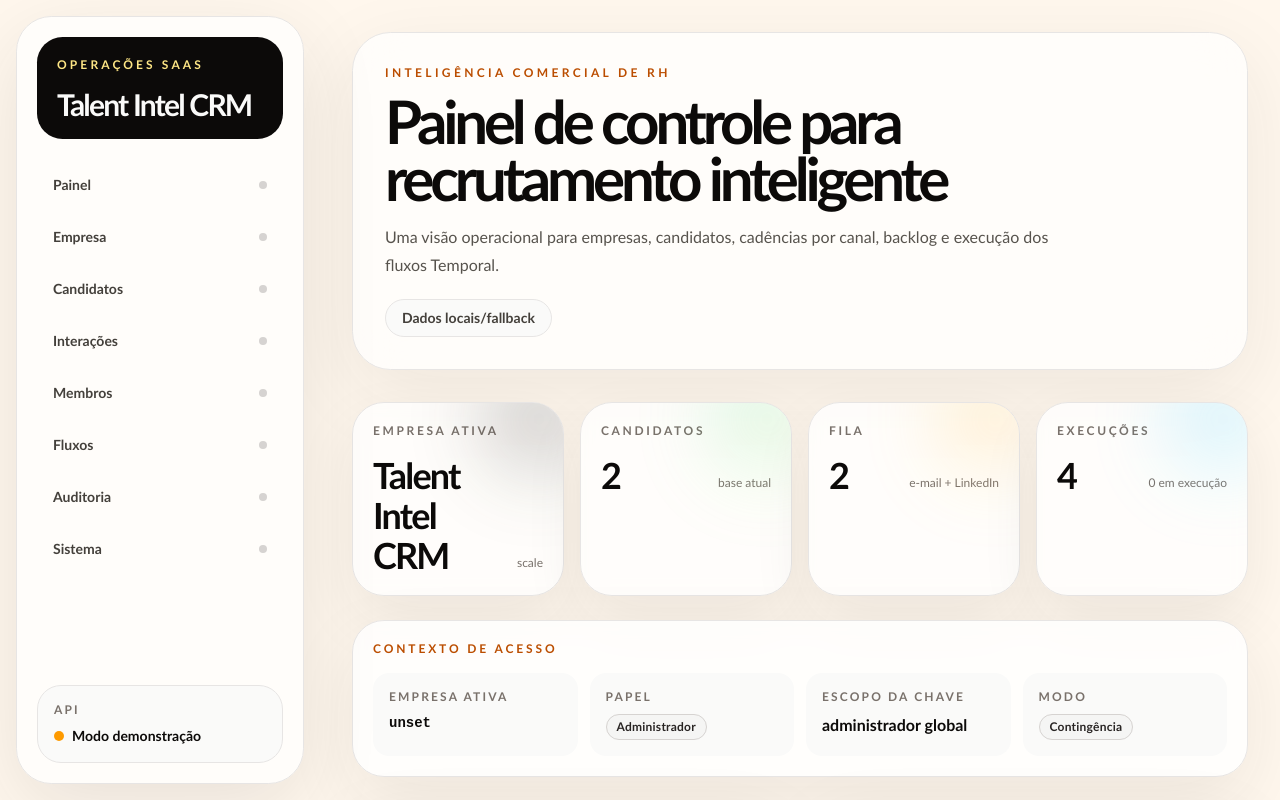
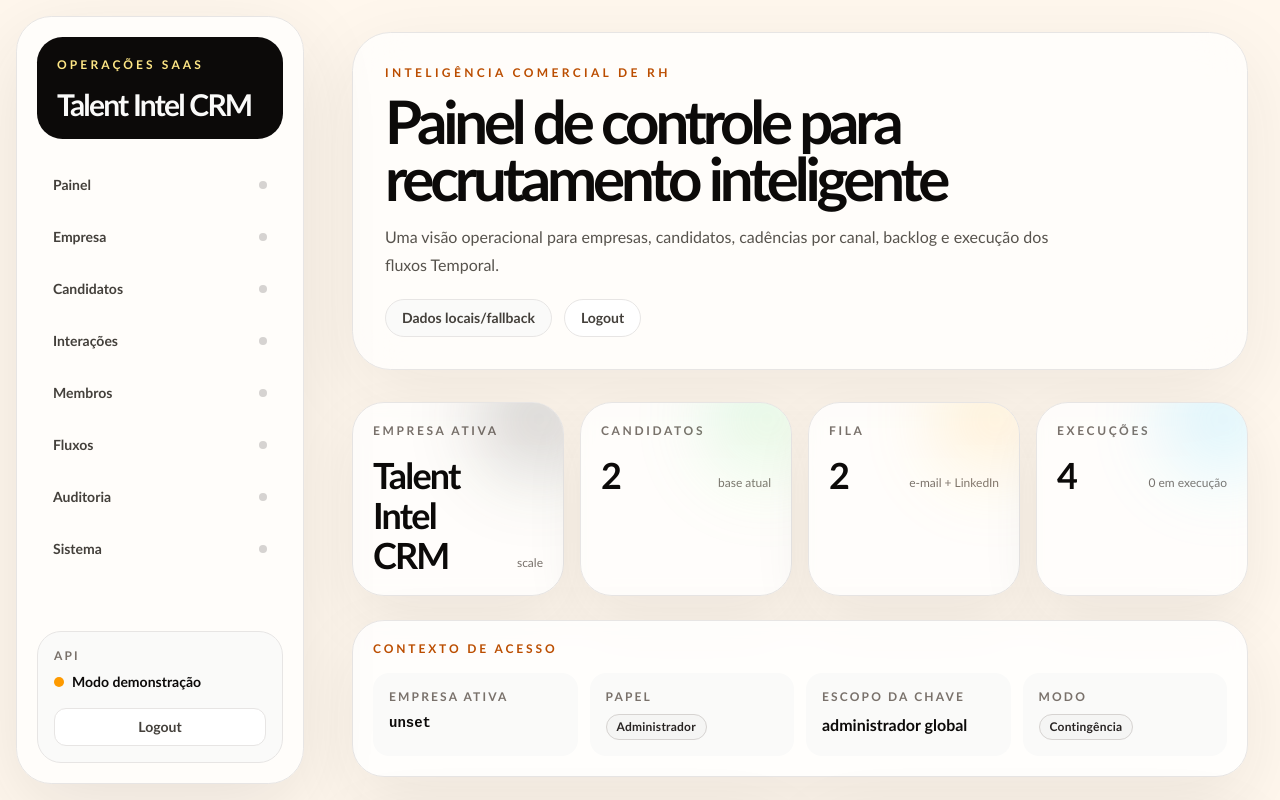
Before and after one commit to kaiobaronips/talent_intel-CRM, a Next.js app in the folder web/: page / in a window 1280 px wide. Shown: the top 800 px of the page. Built offline with nearby package versions, Linux system fonts and the light colour scheme; no server answers.

Commit message:
always show logout control

```diff
--- a/web/components/Shell.tsx
+++ b/web/components/Shell.tsx
@@ -3,7 +3,7 @@ import Link from 'next/link';
 import clsx from 'clsx';
 import { logoutAction } from '@/app/actions';
 import { getDefaultTenantId } from '@/lib/api';
-import { getPrincipal, getSessionToken } from '@/lib/session';
+import { getPrincipal } from '@/lib/session';
 
 function navItems(activeTenantId: string) {
   return [
@@ -26,7 +26,6 @@ type ShellProps = {
 };
 
 export async function Shell({ children, offline = false, title = 'Talent Intel CRM', subtitle }: ShellProps) {
-  const hasSession = Boolean(await getSessionToken());
   const principal = await getPrincipal();
   const activeTenantId = principal.data.tenant_id || getDefaultTenantId();
 
@@ -60,13 +59,11 @@ export async function Shell({ children, offline = false, title = 'Talent Intel C
             <span className={clsx('h-2.5 w-2.5 rounded-full', offline ? 'bg-amber-500' : 'bg-emerald-500')} />
             {offline ? 'Modo demonstração' : 'Conectada'}
           </div>
-          {hasSession ? (
           <form action={logoutAction} className="mt-4">
             <button type="submit" className="w-full rounded-xl border border-stone-200 bg-white px-3 py-2 text-sm font-black text-stone-700 transition hover:border-rose-200 hover:bg-rose-50 hover:text-rose-700">
-                Sair
+              Logout
             </button>
           </form>
-          ) : null}
         </div>
       </aside>
 
@@ -82,13 +79,11 @@ export async function Shell({ children, offline = false, title = 'Talent Intel C
               <div className="rounded-full border border-stone-200 bg-stone-50 px-4 py-2 text-sm font-bold text-stone-700">
                 {offline ? 'Dados locais/fallback' : 'Dados reais da API'}
               </div>
-              {hasSession ? (
               <form action={logoutAction}>
                 <button type="submit" className="rounded-full border border-stone-200 bg-white px-4 py-2 text-sm font-black text-stone-700 transition hover:border-rose-200 hover:bg-rose-50 hover:text-rose-700">
-                    Sair
+                  Logout
                 </button>
               </form>
-              ) : null}
             </div>
           </div>
         </header>
```
Lines whose indentation alone changed are shown as unchanged.
